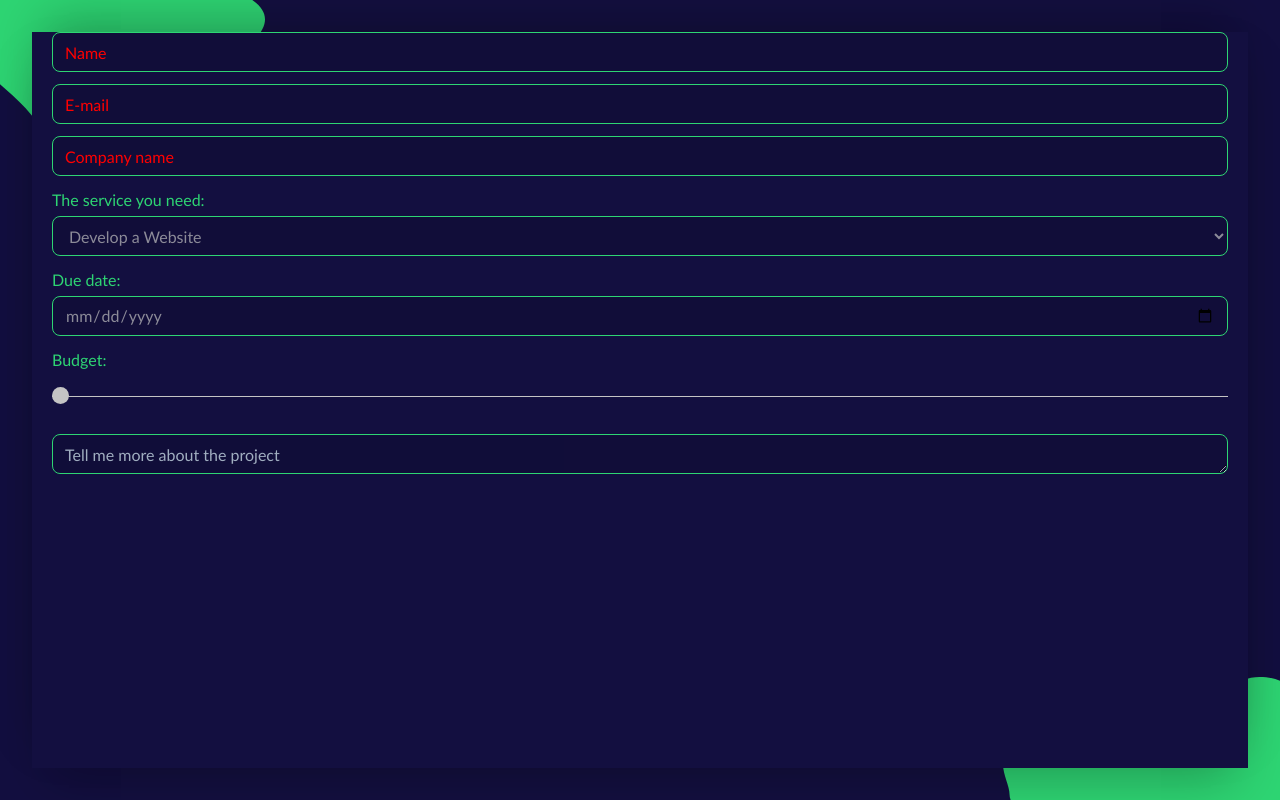
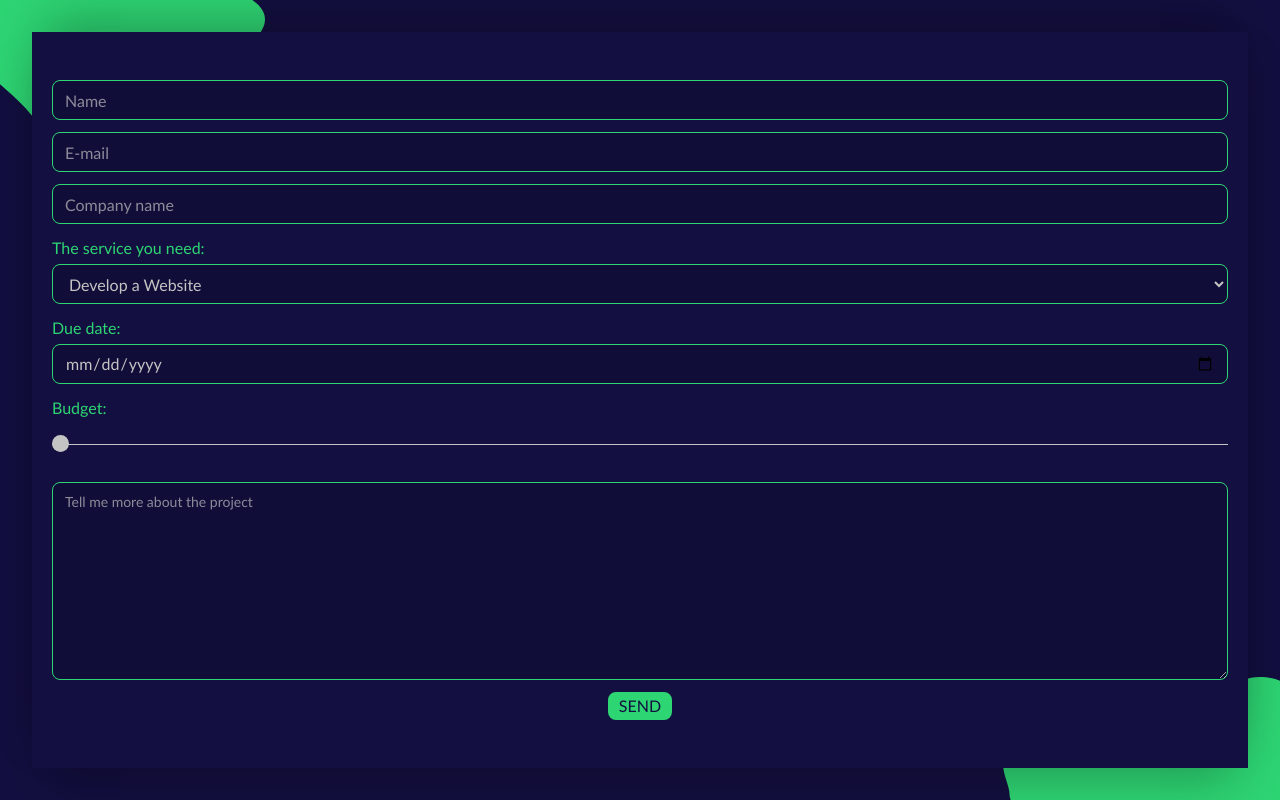
Before and after one commit to mrassili/myportfolio, a Gatsby site: page /contact in a window 1280 px wide. Built offline with nearby package versions, Linux system fonts and the light colour scheme; Gatsby itself is replaced by a stand-in of ours.

Commit message:
add contact page

```diff
--- a/src/pages/contact.js
+++ b/src/pages/contact.js
@@ -1,39 +1,60 @@
 import React from "react"
 import Layout from "../components/layout"
 import classNames from "classnames"
-import '../styles/contact.module.css'
+import "../styles/contact.module.css"
 
 const Contact = () => (
   <Layout>
     <section className="text-base font-normal font-lato bg-navy absolute top-2rem bottom-2rem left-2rem right-2rem z-10  shadow-multi2xl">
-      <form className="flex flex-col h-full">
-        <div className="px-5 mb-3">
-          <input className="py-2 px-3 rounded-lg bg-black-light border-lime border w-full h-10" placeholder="Name" />
+      <form
+        name="contact"
+        method="POST"
+        data-netlify="true"
+        className="py-12 px-5 flex flex-col h-full"
+      >
+        <div className=" mb-3">
+          <input
+            type="text"
+            name="name"
+            className="py-2 px-3 text-bold-gray rounded-lg bg-black-light border-lime border w-full h-10"
+            placeholder="Name"
+          />
         </div>
-        <div className="px-5 mb-3">
-          <input className="py-2 px-3 rounded-lg bg-black-light border-lime border w-full h-10" placeholder="E-mail" />
+        <div className=" mb-3">
+          <input
+            type="text"
+            name="email"
+            className="py-2 px-3 text-bold-gray rounded-lg bg-black-light border-lime border w-full h-10"
+            placeholder="E-mail"
+          />
         </div>
-        <div className="px-5 mb-3">
-          <input className="py-2 px-3 rounded-lg bg-black-light border-lime border w-full h-10" placeholder="Company name" />
+        <div className=" mb-3">
+          <input
+            type="text"
+            name="company"
+            className="py-2 px-3 rounded-lg text-bold-gray bg-black-light border-lime border w-full h-10"
+            placeholder="Company name"
+          />
         </div>
-        <div className="px-5 mb-3">
+        <div className=" mb-3">
           <label className="text-lime">
             The service you need:
-            <select className="py-2 px-3 mt-1 text-light-gray rounded-lg bg-black-light border-lime border w-full h-10">
-              <option>Develop a Website</option>
+            <select className="py-2 text-bold-gray px-3 mt-1 rounded-lg bg-black-light border-lime border w-full h-10">
+              <option value="website dev">Develop a Website</option>
             </select>
           </label>
         </div>
-        <div className="px-5 mb-3">
+        <div className=" mb-3">
           <label className="text-lime">
             Due date:
             <input
+              name="due_date"
               type="date"
-              className="py-2 px-3 mt-1 text-light-gray rounded-lg bg-black-light border-lime border w-full h-10"
+              className=" text-bold-gray py-2 px-3 mt-1 text-light-gray rounded-lg bg-black-light border-lime border w-full h-10"
             />
           </label>
         </div>
-        <div className="px-5 mb-3">
+        <div className=" mb-3">
           <label className="text-lime">
             Budget:
             <input
@@ -45,10 +66,21 @@ const Contact = () => (
             />
           </label>
         </div>
-        <div className="px-5">
-
-          <textarea className="py-2 px-3 rounded-lg bg-black-light border-lime border w-full h-10" placeholder="Tell me more about the project" />
-  </div>
+        <div className="flex-1 mb-3">
+          <textarea
+            name="project_details"
+            className="text-sm h-full text-bold-gray py-2 px-3 rounded-lg bg-black-light border-lime border w-full h-10"
+            placeholder="Tell me more about the project"
+          />
+        </div>
+        <div className="text-center">
+          <button
+            type="submit"
+            className=" px-1 rounded-lg text-navy border-2 border-lime w-16 uppercase bg-lime "
+          >
+            Send
+          </button>
+        </div>
       </form>
     </section>
   </Layout>
--- a/src/styles/placeholder.css
+++ b/src/styles/placeholder.css
@@ -1,3 +1,3 @@
-input::placeholder {
-  color: red;
+::placeholder {
+  color: theme("colors.light-gray") !important;
 }
```
